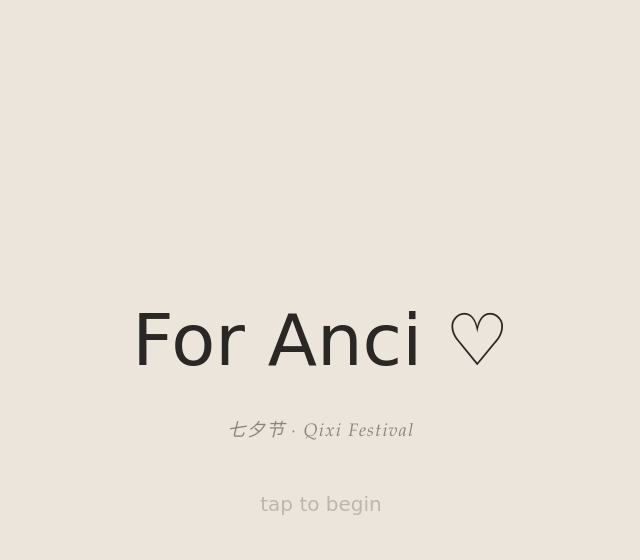
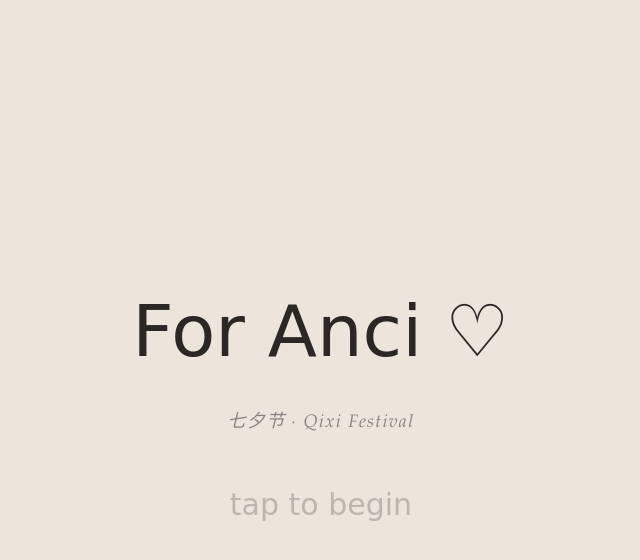
Before and after one commit to DobriVasilev/anci, a plain HTML site: page index.html in a window 1280 px wide. Shown: the top 560 px of the page, without its empty margins (319-959 px from the left). Drawn offline with Linux system fonts and the light colour scheme.

Commit message:
bigger tap to begin text

```diff
--- a/index.html
+++ b/index.html
@@ -188,7 +188,7 @@ body{
   this.style.opacity='0';this.style.pointerEvents='none';setTimeout(function(){document.getElementById('musicGate').style.display='none'},800)">
   <div style="font-size:clamp(40px,10vw,72px);color:#2a2725;margin-bottom:16px">For Anci ♡</div>
   <div style="font-size:clamp(14px,2.5vw,18px);color:#8a8480;font-family:Palatino,Georgia,serif;font-style:italic;letter-spacing:0.08em;margin-bottom:40px">七夕节 · Qixi Festival</div>
-  <div style="font-size:clamp(16px,2.5vw,20px);color:#9a9490;animation:breathe 3s ease-in-out infinite">tap to begin</div>
+  <div style="font-size:clamp(22px,4vw,30px);color:#9a9490;animation:breathe 3s ease-in-out infinite">tap to begin</div>
 </div>
 
 <canvas id="petals"></canvas>
```
